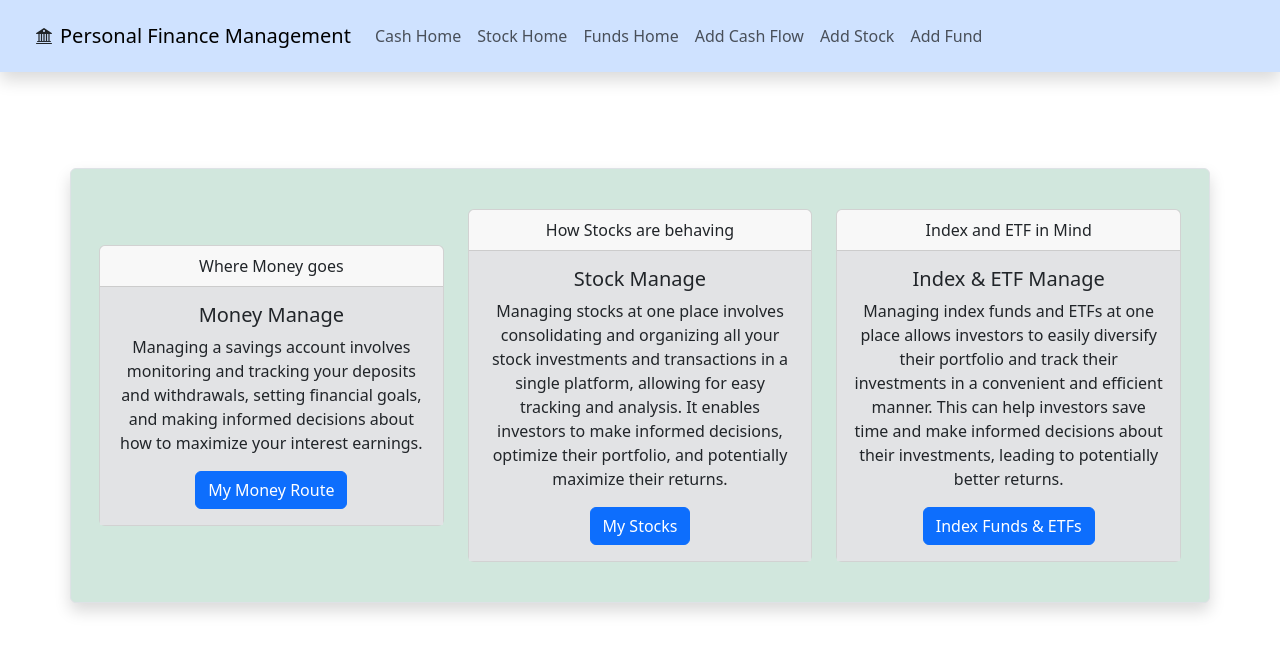
After one commit to dkpotti/personalfinancewebsite, a Django app: page / in a window 1280 px wide. The commit adds this page. Shown: the top 653 px of the page. Run offline with Django 4.2, Linux system fonts and the light colour scheme; some libraries are stand-ins or nearby versions.

Commit message:
Added home page and introduction

```diff
--- a/PersonalFinanceManagement/urls.py
+++ b/PersonalFinanceManagement/urls.py
@@ -15,9 +15,12 @@ Including another URLconf
 """
 from django.contrib import admin
 from django.urls import path, include
+from . import views
+
 
 urlpatterns = [
     path("admin/", admin.site.urls),
+    path("", views.appindex, name="appindex"),
     path("moneymanage/", include("moneymanage.urls")),
     path("stockmanage/", include("stockmanage.urls")),
     path("indexetfmanage/", include("indexetfmanage.urls")),
--- /dev/null
+++ b/PersonalFinanceManagement/views.py
@@ -0,0 +1,11 @@
+from django.shortcuts import render, redirect
+from django.http import HttpResponse
+
+
+def appindex(request):
+    # return HttpResponse("<h1>This is the home page</h1>")
+    return render(
+        request,
+        "appindex.html",
+        {},
+    )
--- /dev/null
+++ b/moneymanage/templates/appindex.html
@@ -0,0 +1,44 @@
+{% extends 'base.html' %} {% block content %}
+<br />
+<div class="container text-center">
+  <div class="row align-items-center">
+    <div class="col">
+      <div class="card">
+        <div class="card-header">Where Money goes</div>
+        <div class="card-body bg-secondary-subtle">
+          <h5 class="card-title">Money Manage</h5>
+          <p class="card-text">
+            Managing a savings account involves monitoring and tracking your deposits and withdrawals, setting financial goals, and making informed decisions about how to maximize your interest earnings.
+          </p>
+          <a href="{% url 'home' %}" class="btn btn-primary">My Money Route</a>
+        </div>
+      </div>
+    </div>
+    <div class="col">
+      <div class="card">
+        <div class="card-header">How Stocks are behaving</div>
+        <div class="card-body bg-secondary-subtle">
+          <h5 class="card-title">Stock Manage</h5>
+          <p class="card-text">
+            Managing stocks at one place involves consolidating and organizing all your stock investments and transactions in a single platform, allowing for easy tracking and analysis. It enables investors to make informed decisions, optimize their portfolio, and potentially maximize their returns.
+          </p>
+          <a href="{% url 'index' %}"" class="btn btn-primary">My Stocks</a>
+        </div>
+      </div>
+    </div>
+    <div class="col">
+      <div class="card">
+        <div class="card-header">Index and ETF in Mind</div>
+        <div class="card-body bg-secondary-subtle">
+          <h5 class="card-title">Index & ETF Manage</h5>
+          <p class="card-text">
+            Managing index funds and ETFs at one place allows investors to easily diversify their portfolio and track their investments in a convenient and efficient manner. This can help investors save time and make informed decisions about their investments, leading to potentially better returns.
+          </p>
+          <a href="{% url 'indexetfhome' %}" class="btn btn-primary">Index Funds & ETFs</a>
+        </div>
+      </div>
+    </div>
+  </div>
+</div>
+<br />
+{% endblock %}
--- a/moneymanage/templates/base.html
+++ b/moneymanage/templates/base.html
@@ -17,10 +17,12 @@
     />
   </head>
   <body class="">
-    <nav class="navbar navbar-expand-lg bg-primary-subtle shadow p-3 mb-5">
+    <nav
+      class="navbar navbar-expand-lg bg-primary-subtle shadow p-3 mb-5 mx-auto"
+    >
       <div class="container-fluid">
         <i class="bi bi-bank2 p-2"></i>
-        <a class="navbar-brand" href="{% url 'home' %}">
+        <a class="navbar-brand" href="{% url 'appindex' %}">
           Personal Finance Management
         </a>
         <button
```
